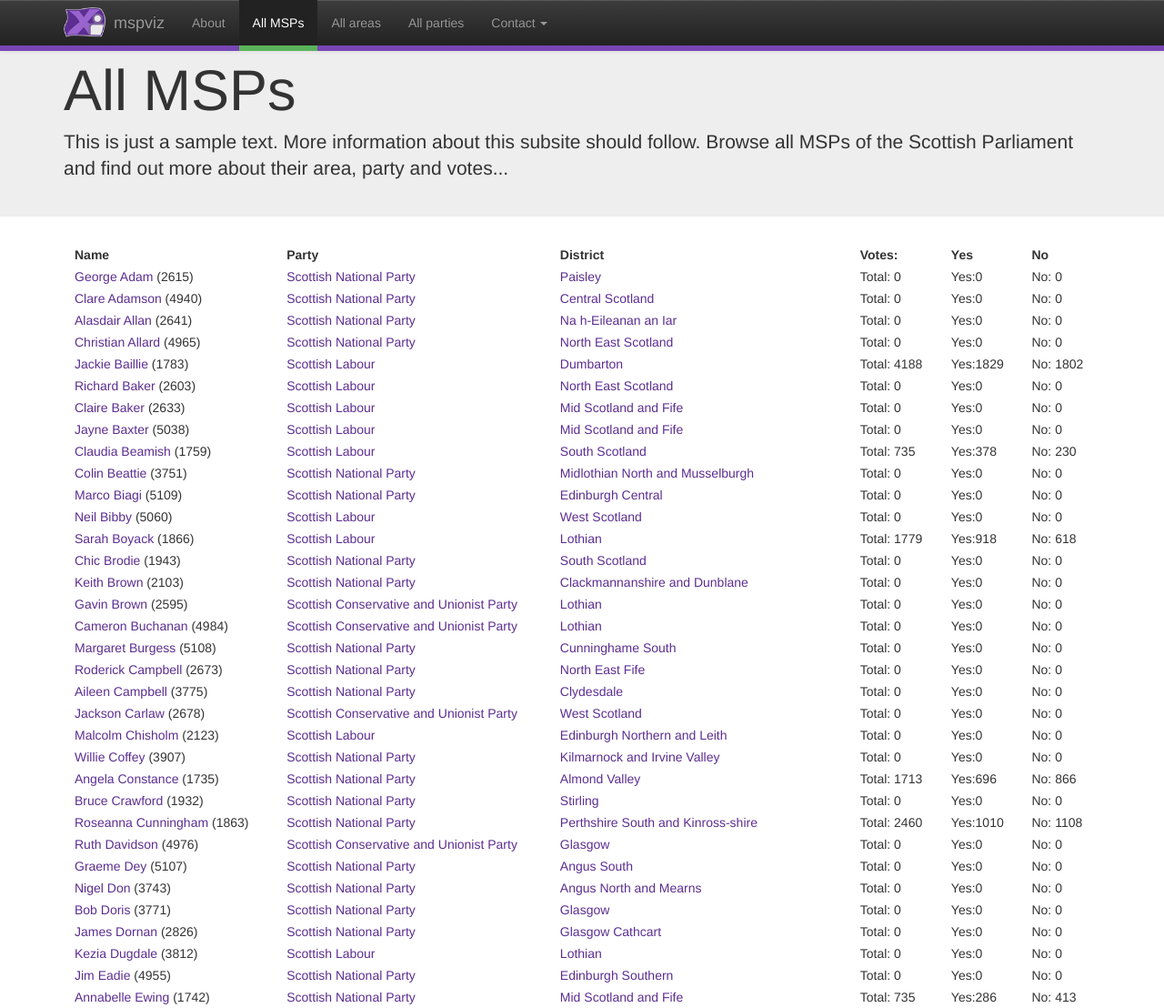
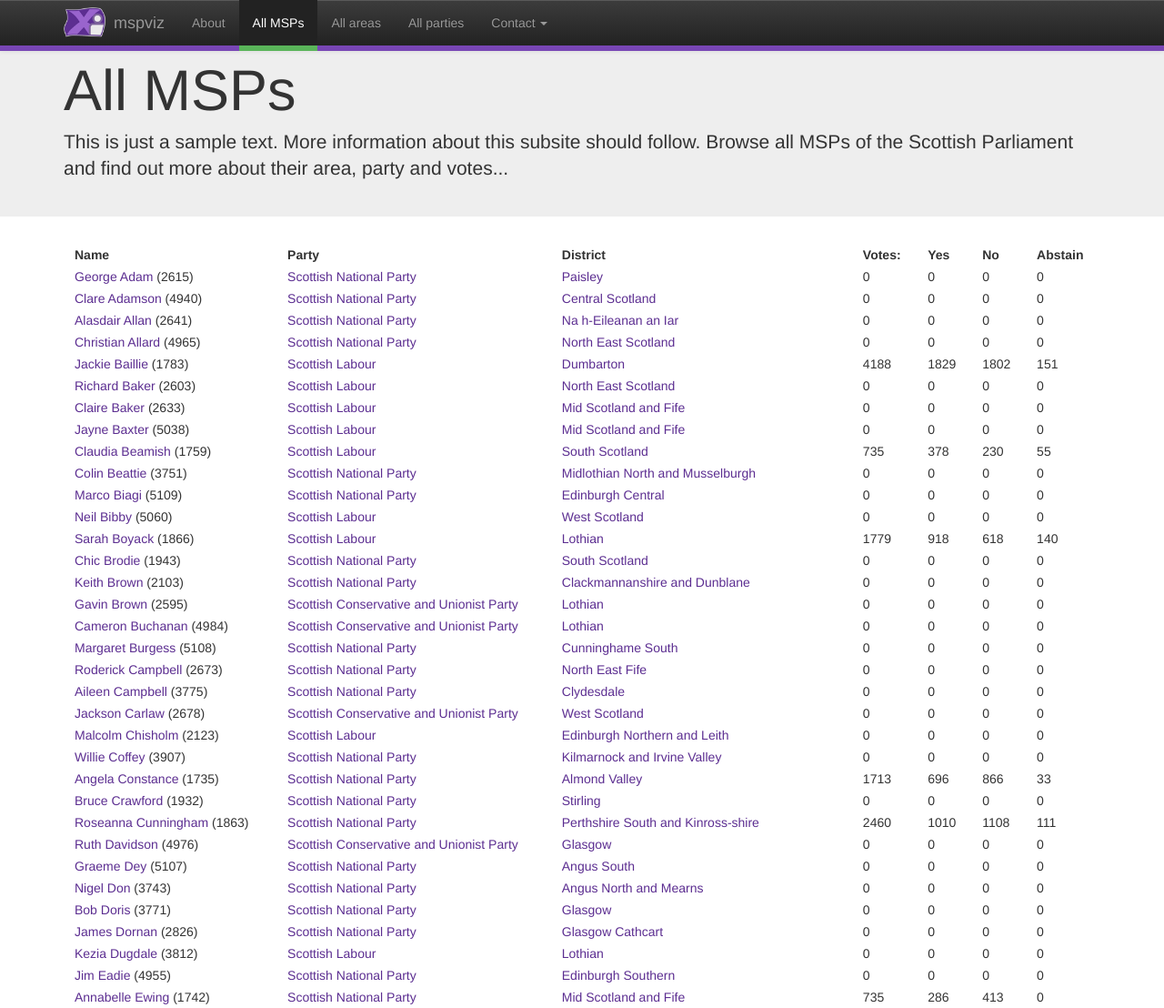
Before and after one commit to mspviz/MSPSite, a Django app: page /mspviz/listmsps/ in a window 1280 px wide. Shown: the top 1108 px of the page at 91% size. Run offline with Django 3.2, Linux system fonts and the light colour scheme; data comes from the database, SQL or seed files in the repository; parts of the project's set-up code (start-up, migrations or seed data) failed here and were passed over.

Commit message:
list msps including vote count

```diff
--- a/msp_site_django/mspviz/views.py
+++ b/msp_site_django/mspviz/views.py
@@ -55,9 +55,10 @@ def listmsps(request):
 	context_dict['all_msps'] = all_msps
 	for msp in context_dict['all_msps']:
 		votequery = Vote.objects.filter(msp = msp.id)
-		msp.votecount = votequery.count()
-		msp.votecountyes = votequery.filter(vote=Vote.YES).count()
-		msp.votecountno = votequery.filter(vote=Vote.NO).count()
+		msp.votes = {'yes': votequery.filter(vote=Vote.YES).count(),
+					'no': votequery.filter(vote=Vote.NO).count(),
+					'abstain': votequery.filter(vote=Vote.ABSTAIN).count(),
+					'total': votequery.count()}
 	return render_to_response('mspviz/listmsps.html', context_dict, context)
 
 
--- a/msp_site_django/populate_db.py
+++ b/msp_site_django/populate_db.py
@@ -125,4 +125,5 @@ if __name__ == '__main__':
 	# read json files
 	populateMSPs()
 	# populate votes takes a long time since sqllite can only do 12 transactions per sec - combining inserts into one transaction is difficult because the many-to-many realationship and dublicate entries.
+	# perfomance could be improved via preprocessing the json or switching to mysql database
 	populateVotes()
--- a/msp_site_django/templates/mspviz/listmsps.html
+++ b/msp_site_django/templates/mspviz/listmsps.html
@@ -3,15 +3,16 @@
 {% block content %}
 	{% if all_msps %}
 		<table style="width:100%;">
-			<tr> <th>Name</th> <th>Party</th> <th>District</th> <th>Votes:</th> <th>Yes</th> <th>No</th></tr>
+			<tr> <th>Name</th> <th>Party</th> <th>District</th> <th>Votes:</th> <th>Yes</th> <th>No</th> <th>Abstain</th> </tr>
 			{% for msp in all_msps %}
 				<tr>
 					<td><a href="/mspviz/msp/{{msp.foreignid}}">{{msp.firstname}} {{msp.lastname}}</a> ({{msp.foreignid}}) </td>
 					<td><a href="/mspviz/party/{{msp.party.id}}">{{msp.party.name}}</a></td>
 					<td><a href="/mspviz/party/{{msp.district.id}}">{{msp.district.name}}</a></td>
-					<td>Total: {{msp.votecount}}</td>
-					<td>Yes:{{msp.votecountyes}}</td>
-					<td>No: {{msp.votecountno}}</td>
+					<td>{{msp.votes.total}}</td>
+					<td>{{msp.votes.yes}}</td>
+					<td>{{msp.votes.no}}</td>
+					<td>{{msp.votes.abstain}}</td>
 				</tr>
 			{% endfor %}
 		</table>
```
Also changed, not shown: 2 other files.
